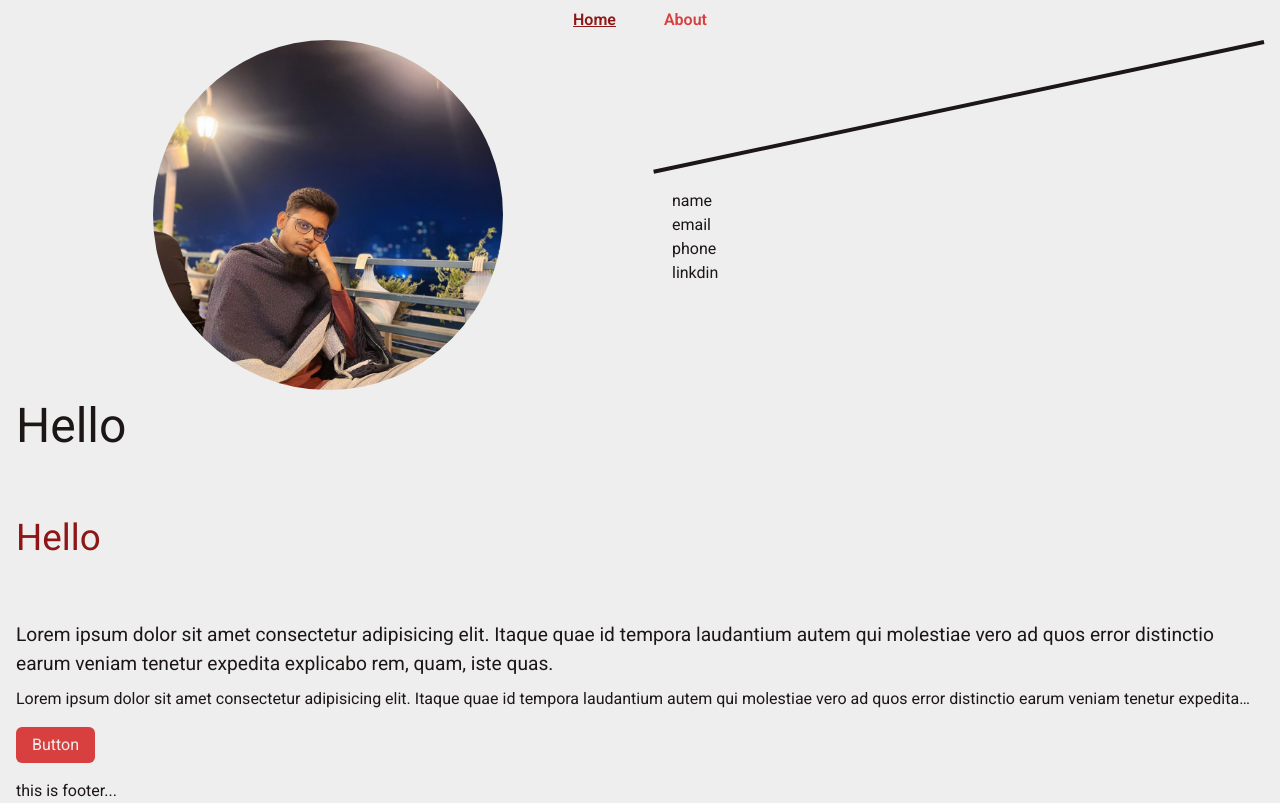
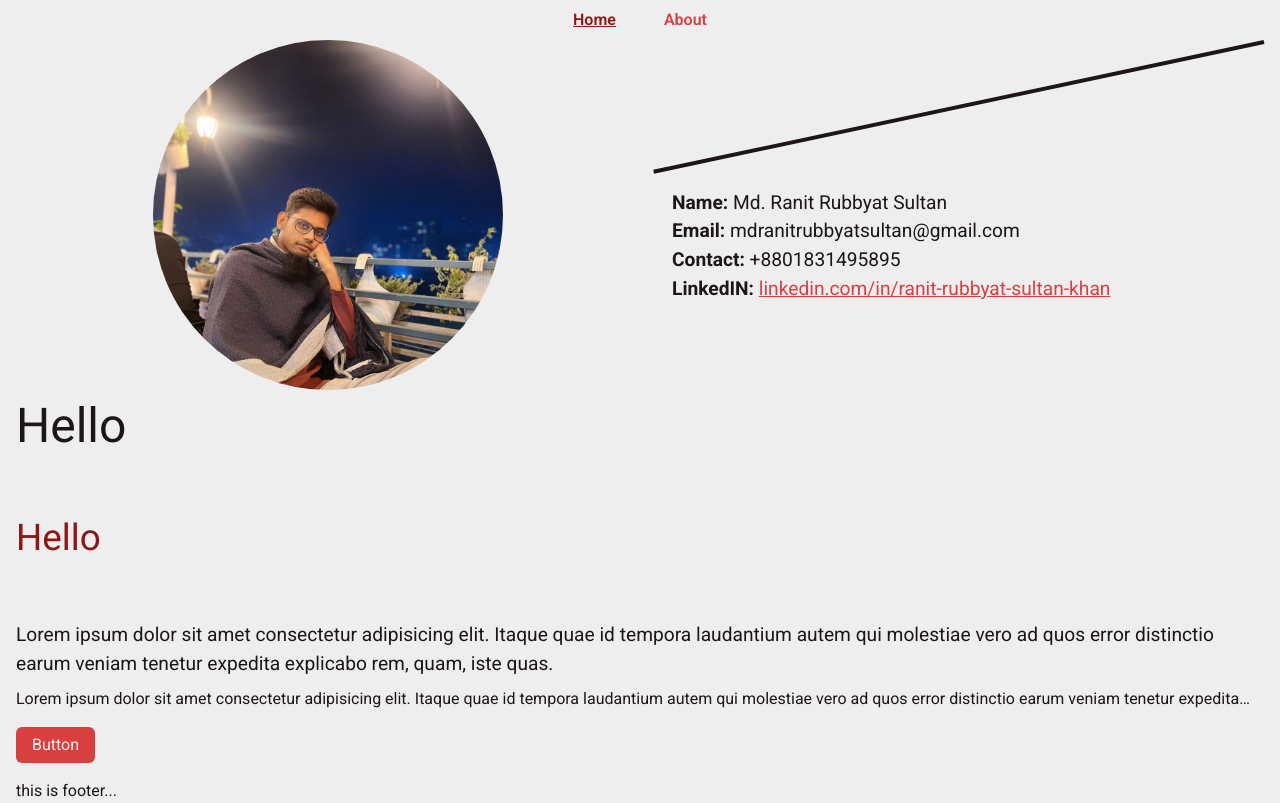
Before and after one commit to Md-Raint-Rubbyat-Sultan/Portfolio-react-JS, a React (Vite) app: page / in a window 1280 px wide. Built offline with nearby package versions, Linux system fonts and the light colour scheme.

Commit message:
banner is ready

```diff
--- a/package.json
+++ b/package.json
@@ -12,6 +12,7 @@
   "dependencies": {
     "@tailwindcss/vite": "^4.0.6",
     "dotenv": "^16.4.7",
+    "prop-types": "^15.8.1",
     "react": "^19.0.0",
     "react-dom": "^19.0.0",
     "react-router": "^7.1.5",
--- a/src/components/Home/Banner/Banner.jsx
+++ b/src/components/Home/Banner/Banner.jsx
@@ -1,6 +1,7 @@
 import React from "react";
 import profile from "../../../assets/profile.jpg";
 import BannerImage from "./BannerImage";
+import Contacts from "./Contacts";
 
 const Banner = () => {
   return (
@@ -8,17 +9,7 @@ const Banner = () => {
       <div className="flex-1">
         <BannerImage profile={profile} />
       </div>
-      <div className="flex-1">
-        <div className="borde-2 h-1/3 hidden md:block">
-          <div className="border-2 -rotate-12 origin-right"></div>
-        </div>
-        <div className="p-fluid-m">
-          <p>name</p>
-          <p>email</p>
-          <p>phone</p>
-          <p>linkdin</p>
-        </div>
-      </div>
+      <Contacts />
     </section>
   );
 };
--- a/src/components/Home/Banner/BannerImage.jsx
+++ b/src/components/Home/Banner/BannerImage.jsx
@@ -1,4 +1,5 @@
 import React from "react";
+import PropTypes from "prop-types";
 
 const BannerImage = ({ profile }) => {
   return (
@@ -13,3 +14,7 @@ const BannerImage = ({ profile }) => {
 };
 
 export default BannerImage;
+
+BannerImage.propTypes = {
+  profile: PropTypes.node,
+};
--- /dev/null
+++ b/src/components/Home/Banner/Contacts.jsx
@@ -0,0 +1,40 @@
+import React from "react";
+import { Link } from "react-router";
+
+const Contacts = () => {
+  return (
+    <div className="flex-1">
+      <div className="borde-2 h-1/3 hidden md:block">
+        <div className="border-2 -rotate-12 origin-right"></div>
+      </div>
+      <div className="p-fluid-m text-fluid">
+        <p>
+          <span className="font-bold">Name: </span>
+          <span>Md. Ranit Rubbyat Sultan</span>
+        </p>
+        <p>
+          <span className="font-bold">Email: </span>
+          <span>mdranitrubbyatsultan@gmail.com</span>
+        </p>
+        <p>
+          <span className="font-bold">Contact: </span>
+          <span>+8801831495895</span>
+        </p>
+        <p className="line-clamp-1">
+          <span className="font-bold">LinkedIN: </span>
+          <span>
+            <Link
+              to={"https://www.linkedin.com/in/ranit-rubbyat-sultan-khan/"}
+              target="_blank"
+              className="underline text-third"
+            >
+              linkedin.com/in/ranit-rubbyat-sultan-khan
+            </Link>
+          </span>
+        </p>
+      </div>
+    </div>
+  );
+};
+
+export default Contacts;
```
Also changed, not shown: 1 other file (tests, documents, lock files or other folders).
